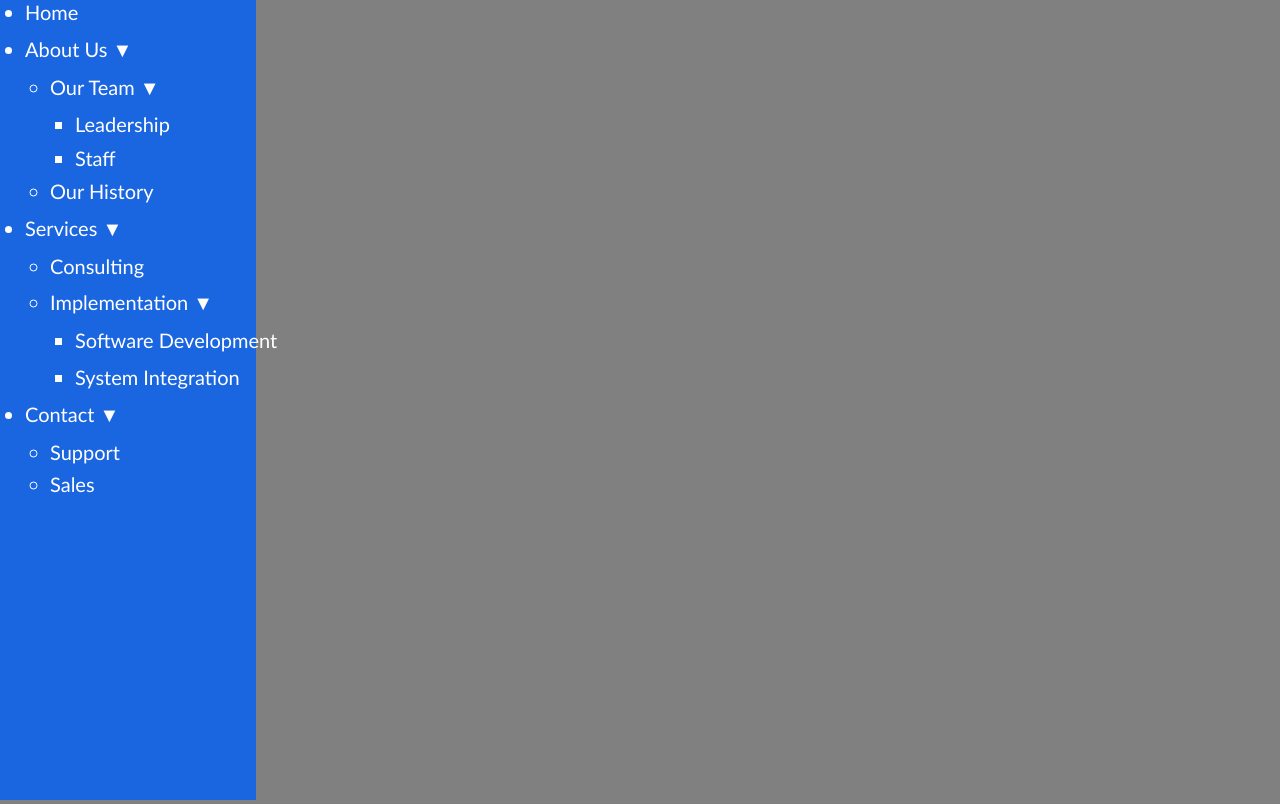
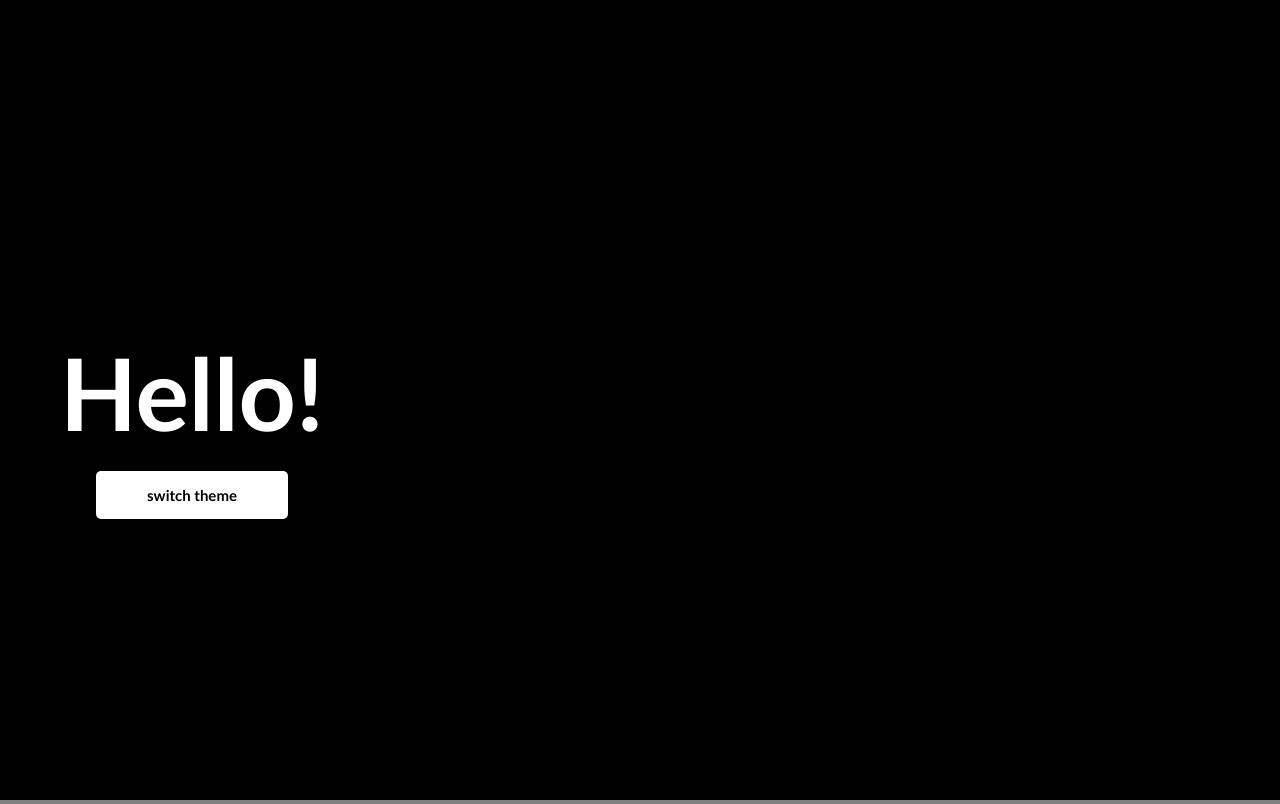
Before and after one commit to DLis117/Portfolio, a React (Vite) app in the folder js/ReactJS/tutorial_stuff/: page / in a window 1280 px wide. Built offline with nearby package versions, Linux system fonts and the light colour scheme.

Commit message:
themed component that will hold the state after page refresh with localStore usage

```diff
--- a/js/ReactJS/tutorial_stuff/src/App.jsx
+++ b/js/ReactJS/tutorial_stuff/src/App.jsx
@@ -7,6 +7,7 @@ import ApiDataGallery from './ApiDataGallery/ApiDataGallery'
 import Test from './Test/Test'
 import LoadMoreData from './LoadMoreData/LoadMoreData'
 import RecursiveNavBar from '/src/RecursiveNavBar/RecursiveNavBar'
+import ThemedComponent from './LightDarkModeTheme/ThemedComponent'
 let info = [
             {info: 'Mercury is the planet nearest to the Sun',
              additionalInfo: "and the smallest planet in our solar system",
@@ -127,7 +128,8 @@ function App() {
           {/* <ApiDataGallery url={urlForGallery} limit={10}/> */}
           {/* <Test/> */}
           {/* <LoadMoreData url={urlForGallery} limit={10}/> */}
-          <RecursiveNavBar data={navBarData}/>
+          {/* <RecursiveNavBar data={navBarData}/> */}
+          <ThemedComponent/>
           </>
         )
 }
--- /dev/null
+++ b/js/ReactJS/tutorial_stuff/src/LightDarkModeTheme/ThemedComponent.jsx
@@ -0,0 +1,20 @@
+import useLocalStorage from './useLocalStorage';
+import style from '/src/LightDarkModeTheme/ThemedComponent.module.css'
+function ThemedComponent()
+{
+    let [chosenTheme,setChosenTheme]=useLocalStorage('theme','dark');
+
+    function toggleTheme()
+    {
+        setChosenTheme(chosenTheme==='dark'?'light':'dark');
+    }
+    return (<>
+            <div className={style.darkOrLight} data-theme={chosenTheme}> {/*only the main <tag> needs this*/}
+                <div className={style.flexContainer}>
+                    <h1 >Hello!</h1>
+                    <button onClick={toggleTheme}>switch theme</button>
+                </div>
+            </div>
+            </>)
+}
+export default ThemedComponent;
--- /dev/null
+++ b/js/ReactJS/tutorial_stuff/src/LightDarkModeTheme/ThemedComponent.module.css
@@ -0,0 +1,52 @@
+.darkOrLight
+{
+    background: var(--background);
+    height: 100vh;
+    width: 100vw;
+    display: flex;
+    align-items: center;
+    transition: 1s ease;
+}
+.flexContainer
+{
+    width: 30%;
+    height: 17%;
+    text-align: center;
+}
+.darkOrLight h1
+{
+    color: var(--color);
+    display: inline-block;
+    font-size: 100px;
+    font-family: 'Gill Sans', 'Gill Sans MT', Calibri, 'Trebuchet MS', sans-serif;
+    margin-bottom: 5%;
+    cursor: context-menu;
+    transition: 1s ease;
+}
+.darkOrLight button
+{
+    background: var(--color);
+    color: var(--background);
+    display: inline;
+    width: 50%;
+    height: 35%;
+    font-family: 'Gill Sans', 'Gill Sans MT', Calibri, 'Trebuchet MS', sans-serif;
+    font-weight: bold;
+    border-radius: 5px;
+    cursor: pointer;
+    font-size: 15px;
+    transition: 1s ease;
+}
+
+/* theme setting as variables */
+[data-theme='dark']
+{
+    --background: black;
+    --color: white;
+}
+
+[data-theme='light']
+{
+    --background: white;
+    --color: black;
+}
--- /dev/null
+++ b/js/ReactJS/tutorial_stuff/src/LightDarkModeTheme/useLocalStorage.jsx
@@ -0,0 +1,33 @@
+import { useEffect, useState } from "react"
+
+//custom hook that will send data to localStorage
+function useLocalStorage(key,defaultValue)
+{
+
+    const [value,setValue]=useState(()=>{
+        let currentValue;
+        try
+        {
+            //data is already in localStorage? get it || get default value
+            //we parse data from string since localStorage can only store and retrieve data as string
+            currentValue=JSON.parse(localStorage.getItem(key)||String(defaultValue))
+        }
+        catch(e)
+        {
+            console.log(e)
+            currentValue=defaultValue;  // an error occured?  then default value will stay
+        }
+        return currentValue;
+    })
+
+    //ten fragment ustawia wartosc w localStorage: klucz key ma wartosc value
+
+    //The useEffect hook is necessary to ensure that changes to the value state are synchronized
+    //with the browser's localStorage.
+    useEffect(()=>{
+        localStorage.setItem(key,JSON.stringify(value)) //we need to convert js value back to JSON string bc localStorage can only store data as string
+    },[key,value])
+
+    return [value,setValue]; // [x,y]=useLocalStorage(key,defaultvalue)
+}
+export default useLocalStorage
```
